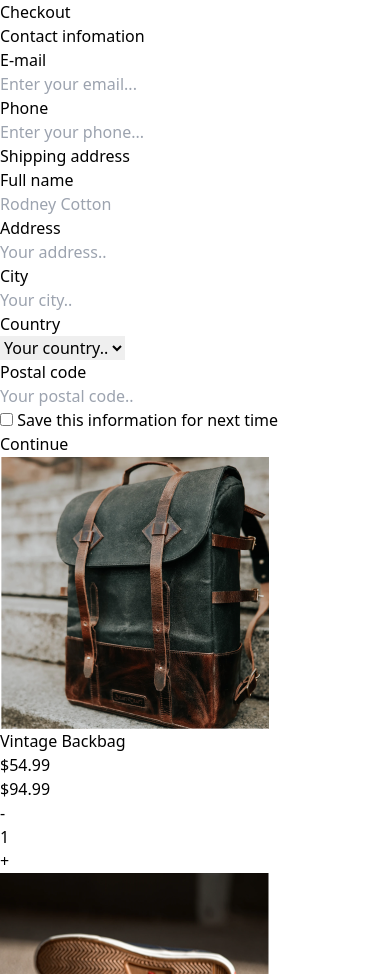
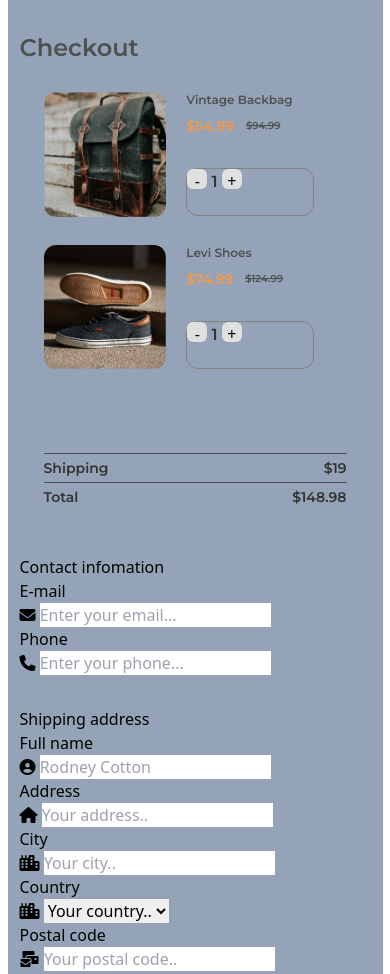
Before and after one commit to Hassan-Wanas/checkout-page-master, a website: page index.html in a window 390 px wide. Shown: the top 974 px of the page. Drawn offline with Linux system fonts and the light colour scheme.

Commit message:
add some style for mobile version

```diff
--- a/index.html
+++ b/index.html
@@ -28,24 +28,125 @@
       rel="stylesheet"
     />
 
-    <link
-      rel="stylesheet"
-      href="https://kit.fontawesome.com/10087c1eb8.css"
+    <script
+      src="https://kit.fontawesome.com/10087c1eb8.js"
       crossorigin="anonymous"
-    />
+    ></script>
 
     <link rel="stylesheet" href="output.css" />
     <title>Devchallenges</title>
   </head>
   <body>
-    <main>
-      <h1>Checkout</h1>
-      <form action="">
+    <main class="w-[375px] mx-auto px-3 flex flex-col bg-slate-400">
+      <h1 class="font-Montserrat not-italic font-semibold text-2xl mt-8 text-Gray4">
+        Checkout
+      </h1>
+      <form action="" class="flex flex-col gap-y-8">
+        <fieldset class="flex flex-col gap-y-7 px-6 pt-7 pb-3">
+          <div class="flex flex-row gap-x-5">
+            <div class="w-[122.75px] h-[124.64px]">
+              <img
+                src="./photo1.png"
+                alt="backbag"
+                class="object-cover rounded-xl"
+              />
+            </div>
+            <div class="flex flex-col">
+              <h4
+                class="font-Montserrat not-italic font-semibold text-xs text-Gray4"
+              >
+                Vintage Backbag
+              </h4>
+              <div class="flex flex-row items-center gap-x-3 mt-2">
+                <p
+                  class="font-Montserrat not-italic font-semibold text-sm text-Orange1"
+                >
+                  $54.99
+                </p>
+                <p
+                  class="font-Montserrat not-italic font-semibold text-[10px] leading-[12px] line-through text-Gray4"
+                >
+                  $94.99
+                </p>
+              </div>
+              <div
+                class="w-32 h-12 border border-solid border-Gray3 rounded-xl mt-8"
+              >
+                <button class="inline-block w-5 h-5 rounded-md bg-Gray5">
+                  -
+                </button>
+                <p
+                  class="inline-block font-Montserrat not-italic font-semibold text-base text-Gray1"
+                >
+                  1
+                </p>
+                <button class="inline-block w-5 h-5 rounded-md bg-Gray5">
+                  +
+                </button>
+              </div>
+            </div>
+          </div>
+          <div class="flex flex-row gap-x-5">
+            <div class="w-[122.75px] h-[124.64px]">
+              <img
+                src="./photo2.png"
+                alt="shoes"
+                class="object-cover rounded-xl"
+              />
+            </div>
+            <div class="flex flex-col">
+              <h4
+                class="font-Montserrat not-italic font-semibold text-xs text-Gray4"
+              >
+                Levi Shoes
+              </h4>
+              <div class="flex flex-row items-center gap-x-3 mt-2">
+                <p
+                  class="font-Montserrat not-italic font-semibold text-sm text-Orange1"
+                >
+                  $74.99
+                </p>
+                <p
+                  class="font-Montserrat not-italic font-semibold text-[10px] leading-[12px] line-through text-Gray4"
+                >
+                  $124.99
+                </p>
+              </div>
+              <div
+                class="w-32 h-12 border border-solid border-Gray3 rounded-xl mt-8"
+              >
+                <button class="inline-block w-5 h-5 rounded-md bg-Gray5">
+                  -
+                </button>
+                <p
+                  class="inline-block font-Montserrat not-italic font-semibold text-base text-Gray1"
+                >
+                  1
+                </p>
+                <button class="inline-block w-5 h-5 rounded-md bg-Gray5">
+                  +
+                </button>
+              </div>
+            </div>
+          </div>
+          <div class="mt-14">
+            <div
+              class="flex flex-row justify-between border-t border-solid border-Gray4 py-1"
+            >
+              <p class="font-Montserrat not-italic font-semibold text-sm text-Gray1">Shipping</pclass=>
+              <p class="font-Montserrat not-italic font-semibold text-sm text-Gray1">$19</p>
+            </div>
+            <div class="flex flex-row justify-between border-t border-solid border-Gray4 py-1">
+              <p class="font-Montserrat not-italic font-semibold text-sm text-Gray1">Total</p>
+              <p class="font-Montserrat not-italic font-semibold text-sm text-Gray1">$148.98</p>
+            </div>
+          </div>
+        </fieldset>
         <fieldset>
           <legend>Contact infomation</legend>
           <label for="email">E-mail</label>
           <div>
-            <i></i>
+            <i class="fa-solid fa-envelope"></i>
             <input
               type="email"
               name="email"
@@ -55,7 +156,7 @@
           </div>
           <label for="phone">Phone</label>
           <div>
-            <i></i>
+            <i class="fa-solid fa-phone"></i>
             <input
               type="tel"
               name="phone"
@@ -68,7 +169,7 @@
           <legend>Shipping address</legend>
           <label for="fullName">Full name</label>
           <div>
-            <i></i>
+            <i class="fa-solid fa-circle-user"></i>
             <input
               type="text"
               name="fullName"
@@ -78,7 +179,7 @@
           </div>
           <label for="address">Address</label>
           <div>
-            <i></i>
+            <i class="fa-solid fa-house"></i>
             <input
               type="text"
               name="address"
@@ -88,7 +189,7 @@
           </div>
           <label for="city">City</label>
           <div>
-            <i></i>
+            <i class="fa-solid fa-city"></i>
             <input
               type="text"
               name="city"
@@ -98,7 +199,7 @@
           </div>
           <label for="country">Country</label>
           <div>
-            <i></i>
+            <i class="fa-solid fa-city"></i>
             <select name="country" id="country">
               <option value="Your country.." selected disabled>
                 Your country..
@@ -107,7 +208,7 @@
           </div>
           <label for="postalCode">Postal code</label>
           <div>
-            <i></i>
+            <i class="fa-solid fa-envelopes-bulk"></i>
             <input
               type="number"
               name="postalCode"
@@ -121,48 +222,6 @@
           <label for="save">Save this information for next time</label>
         </div>
         <button type="submit">Continue</button>
-        <fieldset>
-          <div>
-            <div>
-              <img src="./photo1.png" alt="backbag" />
-            </div>
-            <h4>Vintage Backbag</h4>
-            <div>
-              <p>$54.99</p>
-              <p>$94.99</p>
-            </div>
-            <div>
-              <button>-</button>
-              <p>1</p>
-              <button>+</button>
-            </div>
-          </div>
-          <div>
-            <div>
-              <img src="./photo2.png" alt="shoes" />
-            </div>
-            <h4>Levi Shoes</h4>
-            <div>
-              <p>$74.99</p>
-              <p>$124.99</p>
-            </div>
-            <div>
-              <button>-</button>
-              <p>1</p>
-              <button>+</button>
-            </div>
-          </div>
-          <div>
-            <div>
-              <p>Shipping</p>
-              <p>$19</p>
-            </div>
-            <div>
-              <p>Total</p>
-              <p>$148.98</p>
-            </div>
-          </div>
-        </fieldset>
       </form>
     </main>
   </body>
```
Also changed, not shown: output.css.
